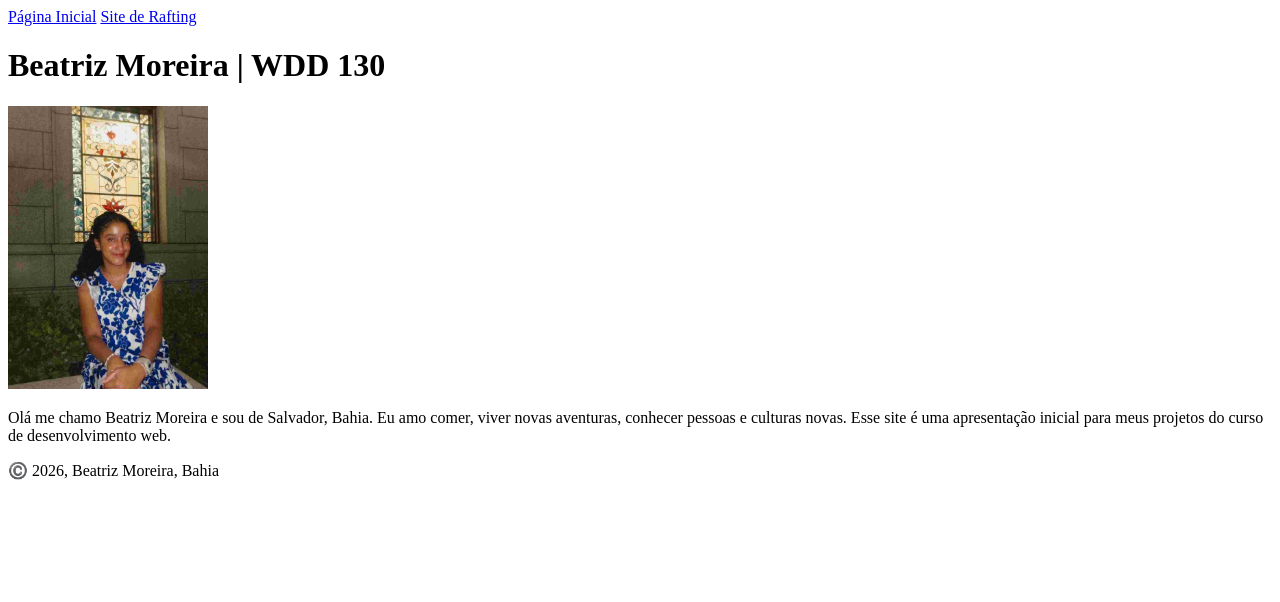
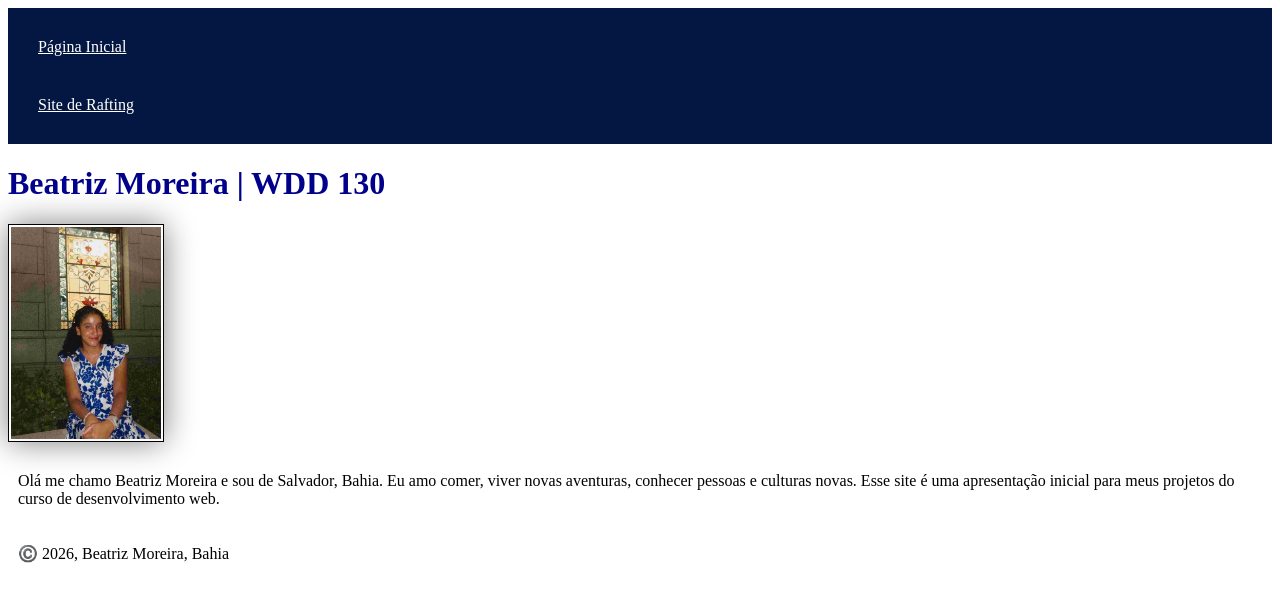
Before and after one commit to beatriz-moreira8/wdd130, a plain HTML site: page index.html in a window 1280 px wide. Drawn offline with Linux system fonts and the light colour scheme.

Commit message:
attv 2 css

```diff
--- a/estilos/estilos.css
+++ b/estilos/estilos.css
@@ -0,0 +1,26 @@
+nav {
+    background-color: rgb(3, 23, 66);
+    padding: 10px;
+}
+
+nav a {
+    color: white;
+    display: block;
+    padding: 20px;
+}
+
+h1 {
+    color: darkblue;
+}
+
+img {
+    width: 150px;
+    height: auto;
+    border: 1px solid black;
+    padding: 2px;
+    box-shadow: 0 0 30px gray
+}
+
+p {
+    padding: 10px;
+}
--- a/index.html
+++ b/index.html
@@ -5,6 +5,8 @@
     <meta charset="UTF-8">
     <meta name="viewport" content="width=device-width, initial-scale=1.0">
     <title>Beatriz Moreira | WDD 130</title>
+    <link rel="stylesheet" href="estilos/estilos.css">
+
 </head>
 
 <body>
```
